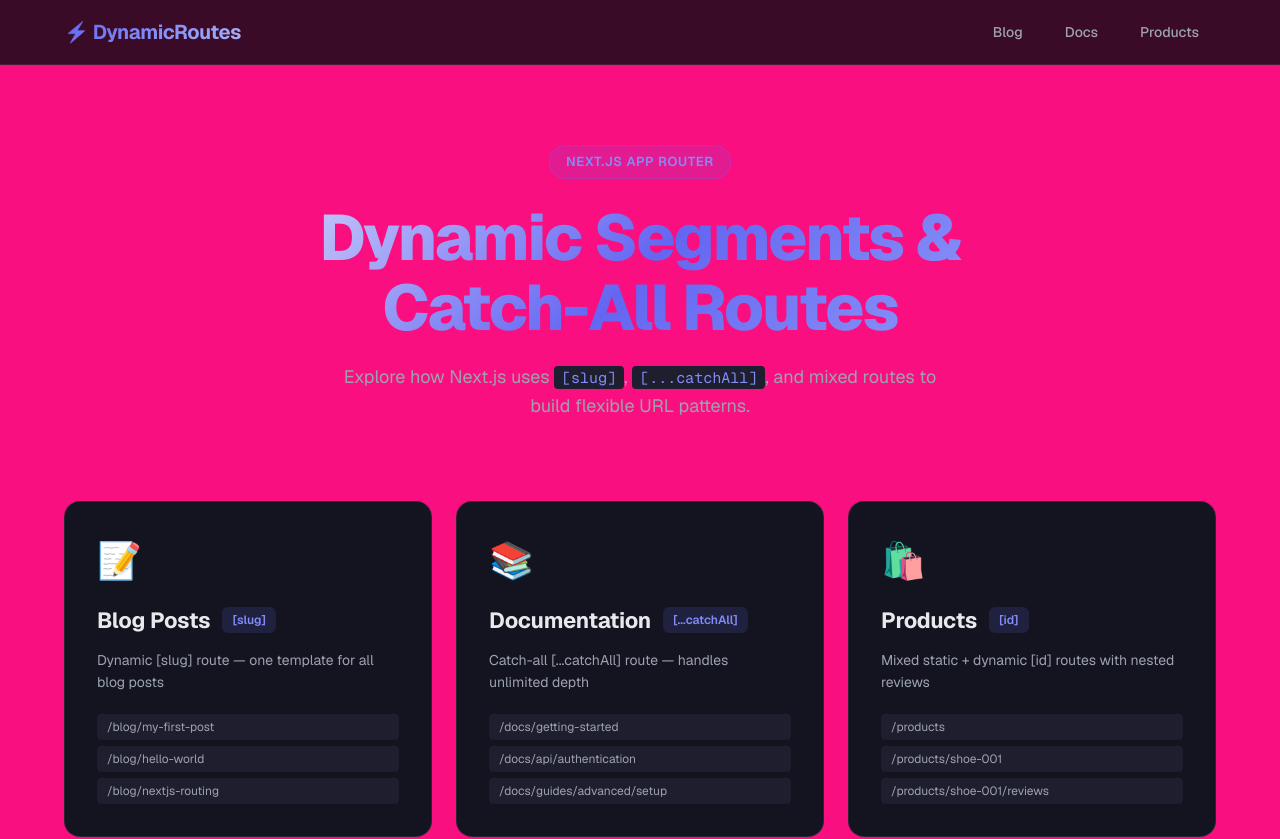
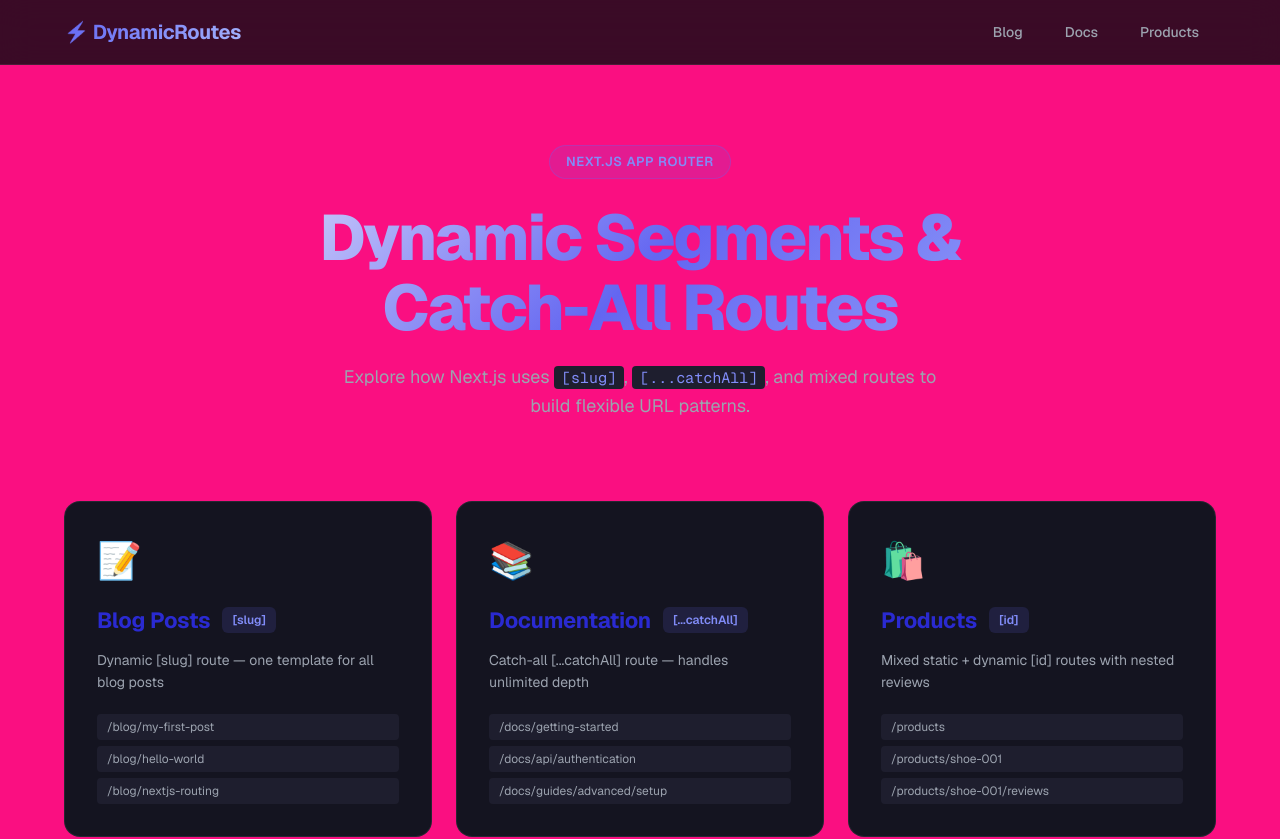
Before and after one commit to dharshinikalaiselvi1979-eng/dynamic, a Next.js app in the folder dynamic-app/: page / in a window 1280 px wide. Shown: the top 839 px of the page. Built offline with nearby package versions, Linux system fonts and the light colour scheme.

Commit message:
Added dynamic project implementation

```diff
--- a/dynamic-app/src/app/globals.css
+++ b/dynamic-app/src/app/globals.css
@@ -2,7 +2,7 @@
 
 :root {
   --background: #fa0f81;
-  --foreground: #e8e8ed;
+  --foreground: #2a2ad1;
   --accent: #6366f1;
   --accent-light: #818cf8;
   --accent-glow: rgba(99, 102, 241, 0.15);
```
